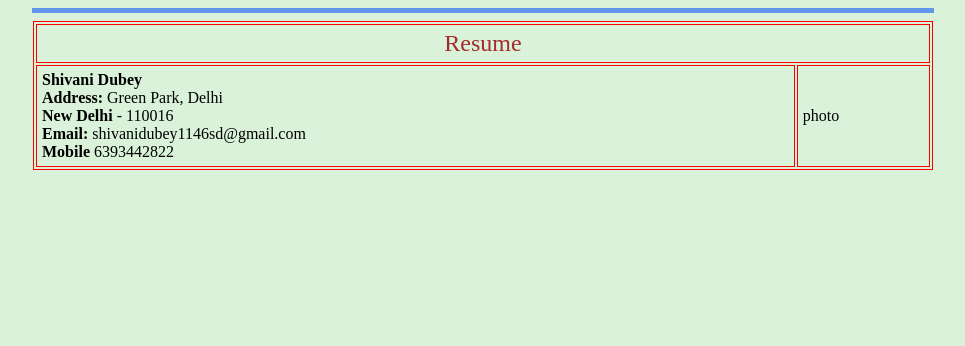
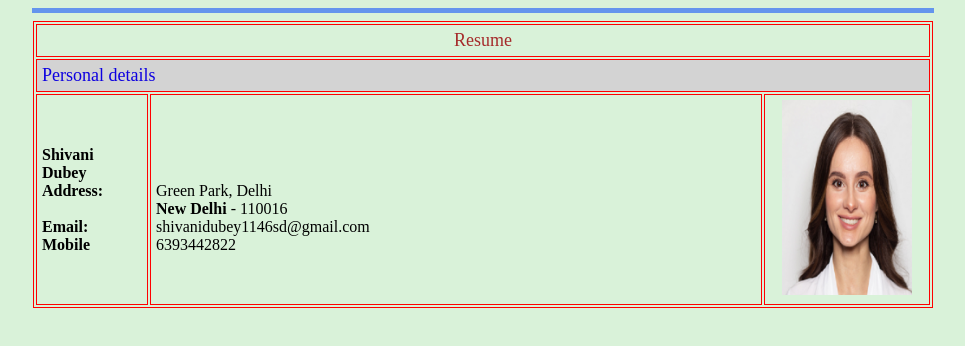
Before and after one commit to itzshiboni/resume, a plain HTML site: page index.html in a window 1280 px wide. Shown: the whole page, without its empty margins (157-1122 px from the left). Drawn offline with Linux system fonts and the light colour scheme.

Commit message:
Add files via upload

```diff
--- a/index.html
+++ b/index.html
@@ -14,20 +14,34 @@
     <!-- Personal Details -->
     <table width="900" border="1" bordercolor="red" cellpadding="5" align="center">
     <tr align="center">
-        <td colspan="2">
-        <font size="5" face="cooper black" color="brown">Resume</font>
+        <td colspan="3">
+        <font size="4" face="cooper black" color="Brown">Resume</font>
     </td>
     </tr>
-    <tr>
-        <td>
+    <tr bgcolor="lightgrey">
+            <td colspan="3">
+            <font size="4" face="cooper black" color="MediumVoiletRed">Personal details</font>
+        </td>
+        </tr>
+        <td width="100">
             <b>Shivani Dubey</b> <br>
-           <b>Address:</b> Green Park, Delhi <br>
-          <b>New Delhi</b> - 110016 <br>
-          <b>Email:</b> shivanidubey1146sd@gmail.com <br>
-           <b>Mobile</b> 6393442822 <br>
+           <b>Address:</b>  <br>
+          <b></b>  <br>
+          <b>Email:</b> <br>
+           <b>Mobile</b> <br>
         </td>
-         <td>
-             photo
+         <td width="600">
+            <br>
+
+             <b></b> <br>
+               <b></b> Green Park, Delhi <br>
+              <b>New Delhi</b> - 110016 <br>
+              <b></b> shivanidubey1146sd@gmail.com <br>
+               <b></b> 6393442822 <br>
+            </td>
+            <td align="center">
+              <img src="passport photo.png" alt="Shivani Dubey" title="Shivani Dubey"
+              width="130px"
         </td>
     </tr>
 
```
Also changed, not shown: passport photo.png (added).
